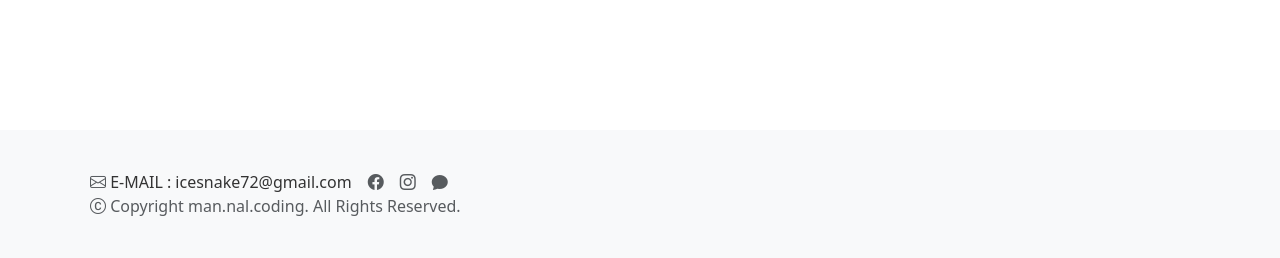
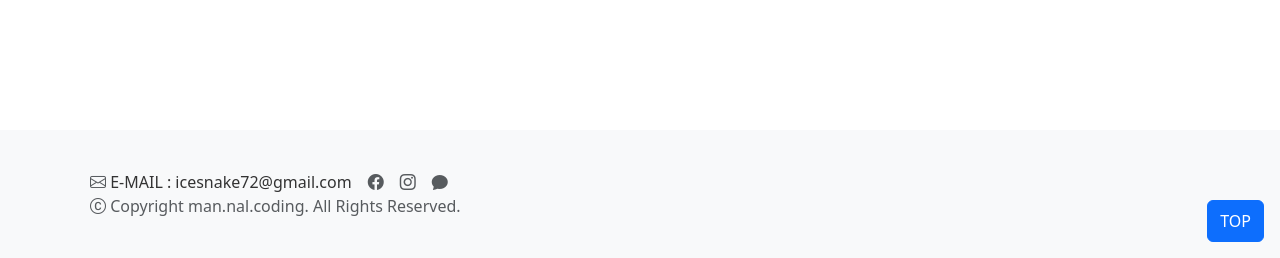
Before and after one commit to icesnake72/newsapp, a Django app: page / in a window 1280 px wide. Shown: the part 542-800 px from the top of the page. Run offline with Django 5.2, Linux system fonts and the light colour scheme; data that the repository does not hold is empty.

Commit message:
버전1완료

```diff
--- a/newsapp/newsapp/templates/index.html
+++ b/newsapp/newsapp/templates/index.html
@@ -6,6 +6,12 @@
   {% include 'components/header.html' %}
 
   {% include 'components/search.html' %}
+
+  <div class="position-fixed bottom-0 end-0 mb-3 me-3" style="z-index: 9999;">
+    <button class="btn btn-primary py-2" onclick="window.scrollTo({ top: 0, behavior: 'smooth' });">
+      <span>TOP</span>
+    </button>
+  </div>
 
   <div class="news-container">
     {% for article in news %}
```
